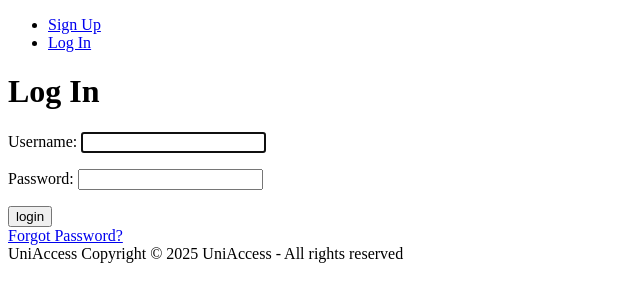
After one commit to nmq2111/Senior-Project, a Django app: page /accounts/login/ in a window 1280 px wide. The commit adds this page. Shown: the top 302 px of the page, without its empty margins (0-640 px from the left). Run offline with Django 5.2, Linux system fonts and the light colour scheme.

Commit message:
UniAccess

```diff
--- a/UniAccess/UniAccess/settings.py
+++ b/UniAccess/UniAccess/settings.py
@@ -119,6 +119,12 @@ USE_TZ = True
 # https://docs.djangoproject.com/en/5.2/howto/static-files/
 
 STATIC_URL = 'static/'
+STATICFILES_DIRS = [
+    BASE_DIR / 'main_app' / 'static',
+]
+LOGIN_REDIRECT_URL = '/'
+LOGOUT_REDIRECT_URL = '/'
+
 
 # Default primary key field type
 # https://docs.djangoproject.com/en/5.2/ref/settings/#default-auto-field
--- a/UniAccess/UniAccess/urls.py
+++ b/UniAccess/UniAccess/urls.py
@@ -19,5 +19,6 @@ from django.urls import path , include
 
 urlpatterns = [
     path('admin/', admin.site.urls),
+    path('accounts/', include('django.contrib.auth.urls')),
     path('', include('main_app.urls')),
 ]
--- a/UniAccess/main_app/templates/base.html
+++ b/UniAccess/main_app/templates/base.html
@@ -4,12 +4,26 @@
   <head>
     <meta charset="UTF-8" />
     <meta name="viewport" content="width=device-width, initial-scale=1.0" />
-    <title>{% block title %}Server{% endblock %}</title>
+    <title>{% block title %}UniAccess{% endblock %}</title>
 </head>
 <body>
     <nav class="navbar-container">
         <ul class="navbar-links">
+             {% if user.is_authenticated %}
              <li><a href="{% url 'home' %}">HOME</a></li>
+             <li>
+                    <form method="post" action="{% url 'logout' %}" style="display: inline;">
+                        {% csrf_token %}
+                        <button type="submit" class="navbar-link logout-btn">Log Out</button>
+                    </form>
+                </li>
+
+             {% else %}
+
+
+             <li><a href="{% url 'signup' %}">Sign Up</a></li>
+             <li><a href="{% url 'login' %}">Log In</a></li>
+             {% endif %}
         </ul>
     </nav>
     <main>
--- /dev/null
+++ b/UniAccess/main_app/templates/registration/login.html
@@ -0,0 +1,29 @@
+{% extends 'base.html' %}
+{% load static %}
+
+{% block styles %}
+
+  <link rel="stylesheet" href="{% static 'css/login.css' %}">
+{% endblock %}
+
+{% block content %}
+<div class="login-container">
+  <div class="login-wrapper">
+    <h1>Log In</h1>
+    <form method="post" action="{% url 'login' %}">
+      {% csrf_token %}
+      {{ form.as_p }}
+      <input type="submit" class="btn" value="login">
+      <input type="hidden" name="next" value="{{ next }}">
+    </form>
+
+    <div>
+      {% if user.is_authenticated %}
+        <a href="{% url 'password_change' %}">Change Password</a>
+      {% else %}
+        <a href="{% url 'password_reset' %}">Forgot Password?</a>
+      {% endif %}
+    </div>
+  </div>
+</div>
+{% endblock %}
--- a/UniAccess/main_app/urls/pages_url.py
+++ b/UniAccess/main_app/urls/pages_url.py
@@ -1,7 +1,9 @@
-from django.urls import path
-from main_app.views import pages_views as views
+from django.urls import path , include
+from main_app import views
 
 
 urlpatterns = [
         path('', views.home, name='home'),
+        path('accounts/signup/', views.signup , name='signup'),
+
 ]
--- a/UniAccess/main_app/views/__init__.py
+++ b/UniAccess/main_app/views/__init__.py
@@ -1 +1 @@
-from .pages_views import home
+from .pages_views import home , signup
```
Also changed, not shown: UniAccess/main_app/templates/registration/signup.html (added, +26 -0 lines), UniAccess/main_app/views/pages_views.py (+21 -1 lines).
